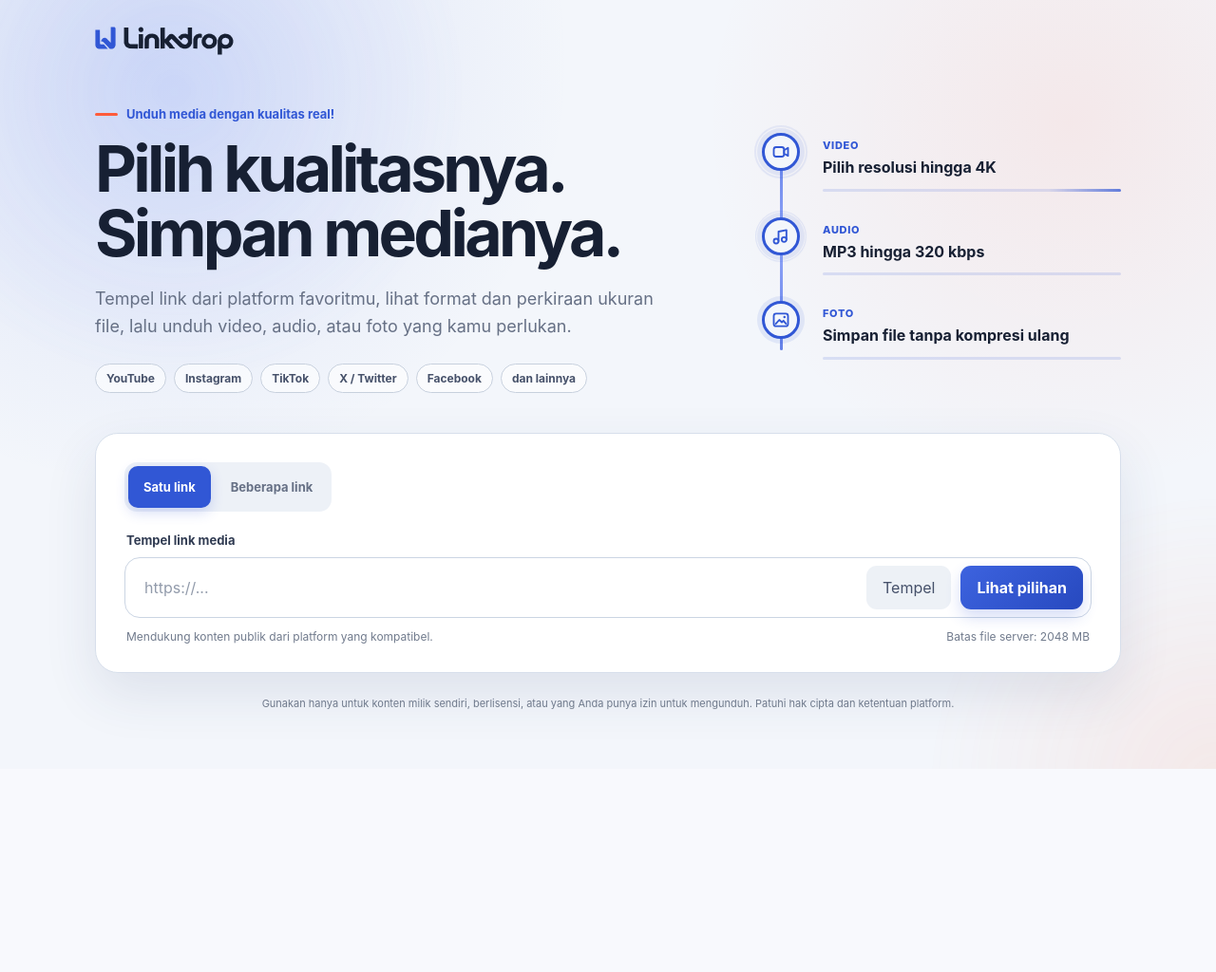
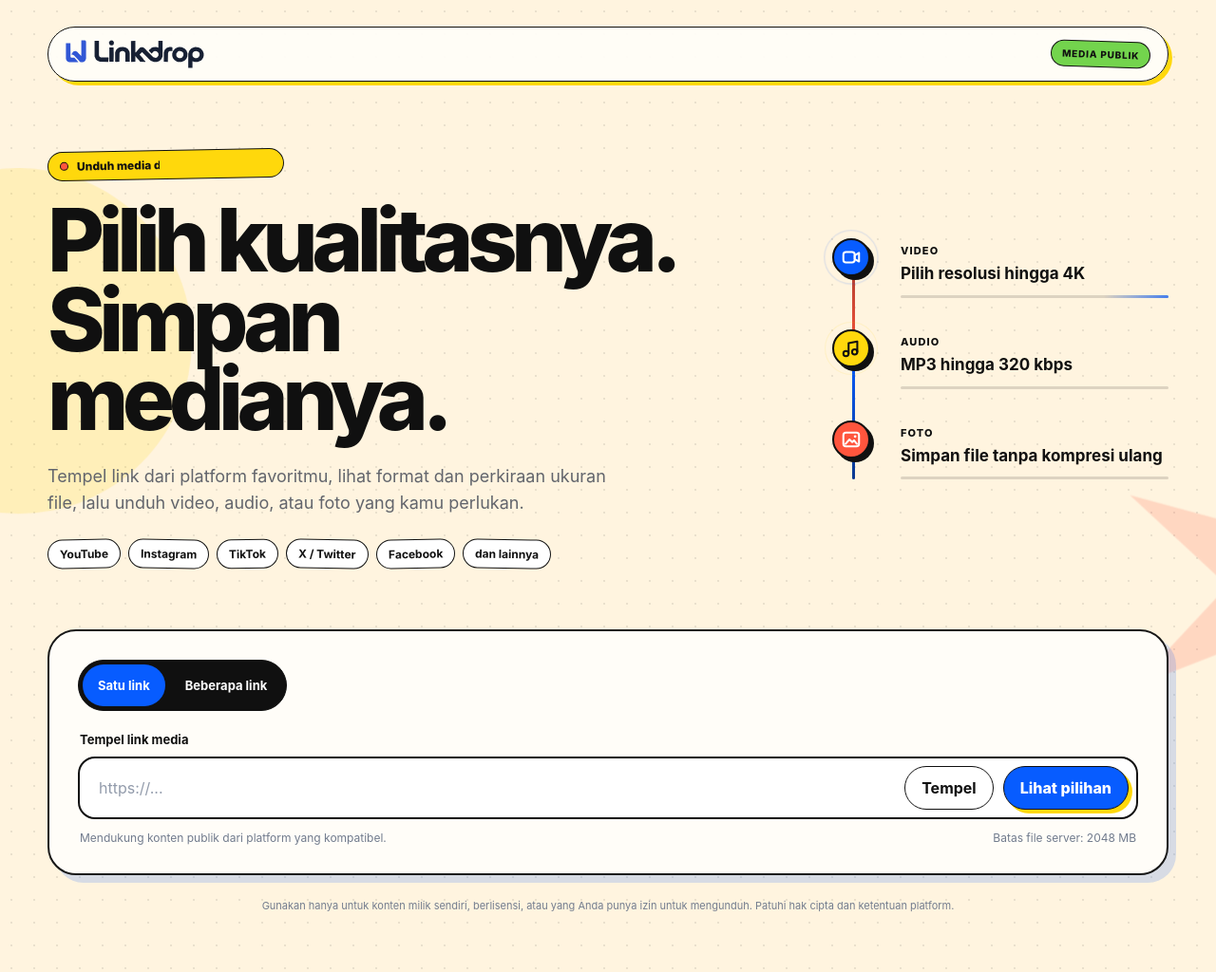
Before and after one commit to Zvareldric/Linkdrop, a Flask app: page / in a window 1280 px wide. Shown: the whole page at 95% size. Before the commit the page ends 810 px from the top, so only its background shows below. Run offline with Flask 3, Linux system fonts and the light colour scheme; some libraries are stand-ins or nearby versions.

Commit message:
feat: refresh design and audio choices

```diff
--- a/app.py
+++ b/app.py
@@ -590,29 +590,12 @@
         ))
 
     source_audio = _best_audio_format(formats)
-    source_bitrate = round(source_audio.get("abr") or source_audio.get("tbr") or 0) if source_audio else 0
-    source_size_bytes = _format_size(source_audio, info.get("duration")) if source_audio else None
-    source_size = _pretty_bytes(source_size_bytes)
-    source_codec = str(source_audio.get("acodec") or "").lower() if source_audio else ""
-    source_format = "AAC / M4A" if source_codec.startswith(("aac", "mp4a")) else "Opus / WebM"
-    source_label = "Audio sumber" + (f" · {source_bitrate} kbps" if source_bitrate else "")
-    source_detail = f"{source_format} · tanpa konversi"
-    if source_size:
-        source_detail += f" · sekitar {source_size}"
 
     def mp3_detail(bitrate: int) -> str:
         size = _pretty_bytes(int(bitrate * 1000 * info["duration"] / 8)) if info.get("duration") else None
         return f"MP3 · {bitrate} kbps" + (f" · sekitar {size}" if size else "")
 
     audio_choices = [
-        _choice(
-            url,
-            "audio",
-            source_label,
-            source_detail,
-            codec="source",
-            estimated_bytes=source_size_bytes,
-        ),
         _choice(
             url,
             "audio",
--- a/templates/index.html
+++ b/templates/index.html
@@ -13,19 +13,21 @@
   <style>
     :root {
       color-scheme: light;
-      --ink: #172033;
-      --muted: #667085;
-      --canvas: #f3f6fb;
-      --panel: #ffffff;
+      --ink: #101010;
+      --muted: #62656c;
+      --canvas: #fff4df;
+      --panel: #fffdf8;
       --panel-strong: #ffffff;
-      --line: #d7dfeb;
-      --accent: #ff5c3b;
+      --line: #181818;
+      --accent: #ff553d;
       --accent-ink: #ffffff;
-      --signal: #3157d5;
-      --signal-soft: #dfe7ff;
+      --signal: #075cff;
+      --signal-soft: #dfeaff;
+      --sun: #ffd80c;
+      --lime: #73d44d;
       --danger: #b92f2f;
-      --radius: 24px;
-      --shadow: 0 22px 55px rgba(42, 62, 105, .11);
+      --radius: 30px;
+      --shadow: 8px 8px 0 rgba(7, 92, 255, .16);
       --ease-out: cubic-bezier(.2, .8, .2, 1);
     }
 
@@ -39,10 +41,9 @@
       overflow-x: hidden;
       color: var(--ink);
       font-family: -apple-system, BlinkMacSystemFont, "Segoe UI", ui-sans-serif, sans-serif;
-      background:
-        radial-gradient(circle at 12% 8%, rgba(49, 87, 213, .12), transparent 28rem),
-        radial-gradient(circle at 88% 16%, rgba(255, 92, 59, .09), transparent 24rem),
-        var(--canvas);
+      background-color: var(--canvas);
+      background-image: radial-gradient(rgba(16, 16, 16, .09) 1px, transparent 1px);
+      background-size: 24px 24px;
       -webkit-font-smoothing: antialiased;
     }
 
@@ -50,25 +51,27 @@
     body::after {
       position: fixed;
       z-index: 0;
-      width: min(48vw, 620px);
+      width: min(28vw, 340px);
       aspect-ratio: 1;
       content: "";
       pointer-events: none;
-      filter: blur(8px);
-      opacity: .68;
+      filter: none;
+      opacity: .18;
       animation: ambient-drift 18s var(--ease-out) infinite alternate;
     }
 
     body::before {
-      top: -20vw;
-      left: -15vw;
-      background: radial-gradient(circle, rgba(104, 139, 255, .22), transparent 67%);
+      top: 18%;
+      left: -17vw;
+      background: var(--sun);
+      border-radius: 50%;
     }
 
     body::after {
-      right: -18vw;
-      bottom: -22vw;
-      background: radial-gradient(circle, rgba(255, 141, 103, .18), transparent 66%);
+      right: -14vw;
+      bottom: 8%;
+      background: var(--accent);
+      clip-path: polygon(50% 0%, 61% 34%, 98% 20%, 70% 50%, 100% 72%, 62% 65%, 50% 100%, 39% 65%, 3% 79%, 30% 50%, 2% 24%, 39% 34%);
       animation-delay: -9s;
     }
 
@@ -83,7 +86,7 @@
     .shell {
       position: relative;
       z-index: 1;
-      width: min(1080px, calc(100% - 32px));
+      width: min(1180px, calc(100% - 32px));
       margin: 0 auto;
       padding: max(28px, env(safe-area-inset-top)) 0 max(60px, env(safe-area-inset-bottom));
     }
@@ -92,7 +95,12 @@
       display: flex;
       align-items: center;
       justify-content: space-between;
-      margin-bottom: 48px;
+      margin-bottom: 72px;
+      padding: 13px 18px;
+      background: rgba(255, 253, 248, .94);
+      border: 1.5px solid var(--ink);
+      border-radius: 999px;
+      box-shadow: 4px 4px 0 var(--sun);
     }
 
     .brand {
@@ -121,12 +129,25 @@
     .brand:hover .brand-symbol,
     .brand:hover .brand-wordmark { transform: translateY(-2px); }
 
+    .topbar-note {
+      padding: 7px 11px;
+      color: var(--ink);
+      background: var(--lime);
+      border: 1.5px solid var(--ink);
+      border-radius: 999px;
+      font-size: 10px;
+      font-weight: 800;
+      letter-spacing: .08em;
+      text-transform: uppercase;
+      transform: rotate(2deg);
+    }
+
     .hero {
       display: grid;
-      grid-template-columns: minmax(0, 1.25fr) minmax(260px, .75fr);
+      grid-template-columns: minmax(0, 1.35fr) minmax(300px, .65fr);
       align-items: center;
-      gap: clamp(32px, 6vw, 72px);
-      margin-bottom: 42px;
+      gap: clamp(48px, 7vw, 92px);
+      margin-bottom: 64px;
     }
 
     .hero-copy { max-width: 720px; }
@@ -135,35 +156,48 @@
       display: inline-flex;
       align-items: center;
       gap: 9px;
-      margin: 0 0 16px;
-      color: var(--signal);
-      font-size: 13px;
-      font-weight: 700;
+      margin: 0 0 22px;
+      padding: 7px 12px;
+      color: var(--ink);
+      background: var(--sun);
+      border: 1.5px solid var(--ink);
+      border-radius: 999px;
+      font-size: 12px;
+      font-weight: 800;
+      transform: rotate(-1deg);
     }
 
     .kicker::before {
       content: "";
-      width: 24px;
-      height: 3px;
+      width: 7px;
+      height: 7px;
       background: var(--accent);
-      border-radius: 999px;
+      border: 1px solid var(--ink);
+      border-radius: 50%;
+    }
+
+    .kicker-type {
+      display: inline-block;
+      clip-path: inset(0 100% 0 0);
+      white-space: nowrap;
+      animation: kicker-typing 5s steps(33, end) infinite;
     }
 
     h1 {
       max-width: 720px;
       margin: 0;
-      font-size: clamp(44px, 6.4vw, 68px);
-      font-weight: 720;
-      line-height: .99;
-      letter-spacing: -.055em;
+      font-size: clamp(54px, 7.4vw, 92px);
+      font-weight: 780;
+      line-height: .91;
+      letter-spacing: -.07em;
     }
 
     .lead {
       max-width: 610px;
-      margin: 22px 0 0;
+      margin: 26px 0 0;
       color: var(--muted);
-      font-size: clamp(16px, 2vw, 18px);
-      line-height: 1.6;
+      font-size: clamp(15px, 1.7vw, 18px);
+      line-height: 1.55;
     }
 
     .platforms {
@@ -174,20 +208,25 @@
     }
 
     .platform {
-      padding: 7px 11px;
-      color: #46516a;
-      background: rgba(255, 255, 255, .58);
-      border: 1px solid #c7d0dd;
+      padding: 7px 12px;
+      color: var(--ink);
+      background: var(--panel-strong);
+      border: 1.5px solid var(--ink);
       border-radius: 999px;
       font-size: 12px;
-      font-weight: 650;
-    }
+      font-weight: 700;
+      transition: color .2s, background .2s, transform .2s var(--ease-out);
+    }
+
+    .platform:nth-child(odd) { transform: rotate(-1deg); }
+    .platform:nth-child(even) { transform: rotate(1deg); }
+    .platform:hover { color: #fff; background: var(--signal); transform: rotate(0deg) translateY(-2px); }
 
     .transfer-visual {
       position: relative;
       display: grid;
-      gap: 28px;
-      padding: 8px 0 8px 64px;
+      gap: 34px;
+      padding: 18px 0 18px 72px;
       animation: visual-enter .7s var(--ease-out) both;
     }
 
@@ -195,10 +234,10 @@
       position: absolute;
       top: 18px;
       bottom: 18px;
-      left: 19px;
+      left: 21px;
       width: 3px;
       content: "";
-      background: linear-gradient(180deg, #91a6f8, var(--signal), #91a6f8);
+      background: linear-gradient(180deg, var(--signal), var(--ink), var(--accent));
       background-size: 100% 220%;
       border-radius: 999px;
       animation: rail-flow 4s linear infinite;
@@ -211,20 +250,24 @@
       color: var(--ink);
     }
 
+    .media-slip:nth-child(1) { --slip-color: var(--signal); --slip-ink: #fff; }
+    .media-slip:nth-child(2) { --slip-color: var(--sun); --slip-ink: var(--ink); }
+    .media-slip:nth-child(3) { --slip-color: var(--accent); --slip-ink: #fff; }
+
     .media-icon {
       position: absolute;
       top: -1px;
-      left: -64px;
+      left: -72px;
       display: grid;
       place-items: center;
       width: 40px;
       height: 40px;
       padding: 7px;
-      color: var(--signal);
-      background: var(--canvas);
-      border: 3px solid var(--signal);
+      color: var(--slip-ink);
+      background: var(--slip-color);
+      border: 2px solid var(--ink);
       border-radius: 50%;
-      box-shadow: 0 0 0 5px rgba(49, 87, 213, .1);
+      box-shadow: 4px 4px 0 var(--ink);
       transition: background-color .3s var(--ease-out), box-shadow .3s var(--ease-out), transform .3s var(--ease-out);
     }
 
@@ -232,7 +275,7 @@
       position: absolute;
       inset: -8px;
       content: "";
-      border: 1px solid var(--signal);
+      border: 1px solid var(--slip-color);
       border-radius: 50%;
       opacity: 0;
       animation: node-breathe 4.8s ease-in-out infinite;
@@ -244,8 +287,8 @@
     .media-slip:nth-child(3) .media-icon::after,
     .media-slip:nth-child(3) .media-line::after { animation-delay: -3.2s; }
     .media-icon svg { width: 100%; height: 100%; transition: transform .3s var(--ease-out); }
-    .media-label { color: var(--signal); font-size: 11px; font-weight: 800; letter-spacing: .06em; text-transform: uppercase; }
-    .media-slip strong { display: block; margin-top: 5px; font-size: 16px; line-height: 1.35; transition: color .3s var(--ease-out); }
+    .media-label { color: var(--ink); font-size: 11px; font-weight: 850; letter-spacing: .1em; text-transform: uppercase; }
+    .media-slip strong { display: block; margin-top: 6px; font-size: 17px; line-height: 1.28; transition: color .3s var(--ease-out); }
     .media-line {
       position: relative;
       display: block;
@@ -253,7 +296,7 @@
       width: min(100%, 420px);
       height: 3px;
       margin-top: 11px;
-      background: rgba(49, 87, 213, .14);
+      background: rgba(16, 16, 16, .14);
       border-radius: 999px;
     }
 
@@ -261,15 +304,15 @@
       position: absolute;
       inset: 0;
       content: "";
-      background: linear-gradient(90deg, transparent, var(--signal) 34%, #91a6f8 68%, transparent);
+      background: linear-gradient(90deg, transparent, var(--slip-color) 34%, var(--ink) 68%, transparent);
       transform: translateX(-100%);
       animation: line-flow 4.8s var(--ease-out) infinite;
     }
 
     @media (hover: hover) {
       .media-slip:hover .media-icon {
-        background: #fff;
-        box-shadow: 0 0 0 8px rgba(49, 87, 213, .12), 0 8px 20px rgba(49, 87, 213, .14);
+        background: var(--slip-color);
+        box-shadow: 6px 6px 0 var(--ink);
         transform: scale(1.08);
       }
       .media-slip:hover .media-icon svg { transform: scale(1.08); }
@@ -280,7 +323,7 @@
     .card {
       padding: clamp(18px, 4vw, 30px);
       background: var(--panel);
-      border: 1px solid var(--line);
+      border: 2px solid var(--line);
       border-radius: var(--radius);
       box-shadow: var(--shadow);
       animation: card-enter .6s var(--ease-out) both;
@@ -291,17 +334,18 @@
       gap: 5px;
       margin-bottom: 22px;
       padding: 4px;
-      background: #edf1f7;
-      border-radius: 13px;
+      background: var(--ink);
+      border: 1.5px solid var(--ink);
+      border-radius: 999px;
     }
 
     .mode-button {
       min-height: 44px;
       padding: 0 16px;
-      color: var(--muted);
+      color: #fff;
       background: transparent;
       border: 0;
-      border-radius: 10px;
+      border-radius: 999px;
       cursor: pointer;
       font-size: 13px;
       font-weight: 750;
@@ -310,7 +354,7 @@
     .mode-button.active {
       color: white;
       background: var(--signal);
-      box-shadow: 0 5px 14px rgba(49, 87, 213, .2);
+      box-shadow: none;
     }
 
     .batch-panel { display: none; }
@@ -450,7 +494,7 @@
     .input-label {
       display: block;
       margin: 0 0 10px 2px;
-      color: #303b52;
+      color: var(--ink);
       font-size: 13px;
       font-weight: 750;
     }
@@ -461,14 +505,14 @@
       gap: 10px;
       padding: 8px;
       background: white;
-      border: 1px solid #cbd5e3;
-      border-radius: 16px;
+      border: 2px solid var(--ink);
+      border-radius: 18px;
       transition: border-color .2s, box-shadow .2s;
     }
 
     .input-shell:focus-within {
       border-color: var(--signal);
-      box-shadow: 0 0 0 4px rgba(49, 87, 213, .1);
+      box-shadow: 0 0 0 4px rgba(7, 92, 255, .16);
     }
 
     .url-input {
@@ -491,7 +535,7 @@
       min-height: 46px;
       padding: 0 17px;
       border: 0;
-      border-radius: 11px;
+      border-radius: 999px;
       cursor: pointer;
       text-decoration: none;
       transition: transform .18s var(--ease-out), opacity .18s, background .18s, box-shadow .18s;
@@ -499,10 +543,10 @@
 
     .button:hover { transform: translateY(-2px); }
     .button:disabled { cursor: wait; opacity: .55; transform: none; }
-    .button-primary { color: var(--accent-ink); background: linear-gradient(135deg, #3d63df, #2749bf); box-shadow: 0 8px 16px rgba(49, 87, 213, .2); font-weight: 750; }
-    .button-primary:hover { background: linear-gradient(135deg, #446cee, #2444b5); box-shadow: 0 11px 20px rgba(49, 87, 213, .28); }
-    .button-quiet { color: #46516a; background: #edf1f6; }
-    .button-quiet:hover { color: var(--ink); background: #e3e9f1; }
+    .button-primary { color: var(--accent-ink); background: var(--signal); border: 1.5px solid var(--ink); box-shadow: 4px 4px 0 var(--sun); font-weight: 800; }
+    .button-primary:hover { background: #004ee0; box-shadow: 6px 6px 0 var(--sun); }
+    .button-quiet { color: var(--ink); background: #fff; border: 1.5px solid var(--ink); font-weight: 700; }
+    .button-quiet:hover { color: #fff; background: var(--ink); }
 
     .helper {
       display: flex;
@@ -868,11 +921,12 @@
         <img class="brand-symbol" src="/static/mark.svg" alt="">
         <img class="brand-wordmark" src="/static/wordmark.svg" alt="">
       </div>
+      <span class="topbar-note">Media publik</span>
     </header>
 
     <section class="hero">
       <div class="hero-copy">
-        <p class="kicker">Unduh media dengan kualitas real!</p>
+        <p class="kicker"><span class="kicker-type">Unduh media dengan kualitas real!</span></p>
         <h1>Pilih kualitasnya. Simpan medianya.</h1>
         <p class="lead">Tempel link dari platform favoritmu, lihat format dan perkiraan ukuran file, lalu unduh video, audio, atau foto yang kamu perlukan.</p>
         <div class="platforms" aria-label="Platform populer">
```
Also changed, not shown: other parts of templates/index.html (+44 -35 lines), tests/e2e/mobile.spec.js (+4 -4 lines), tests/test_app.py (+3 -3 lines).
